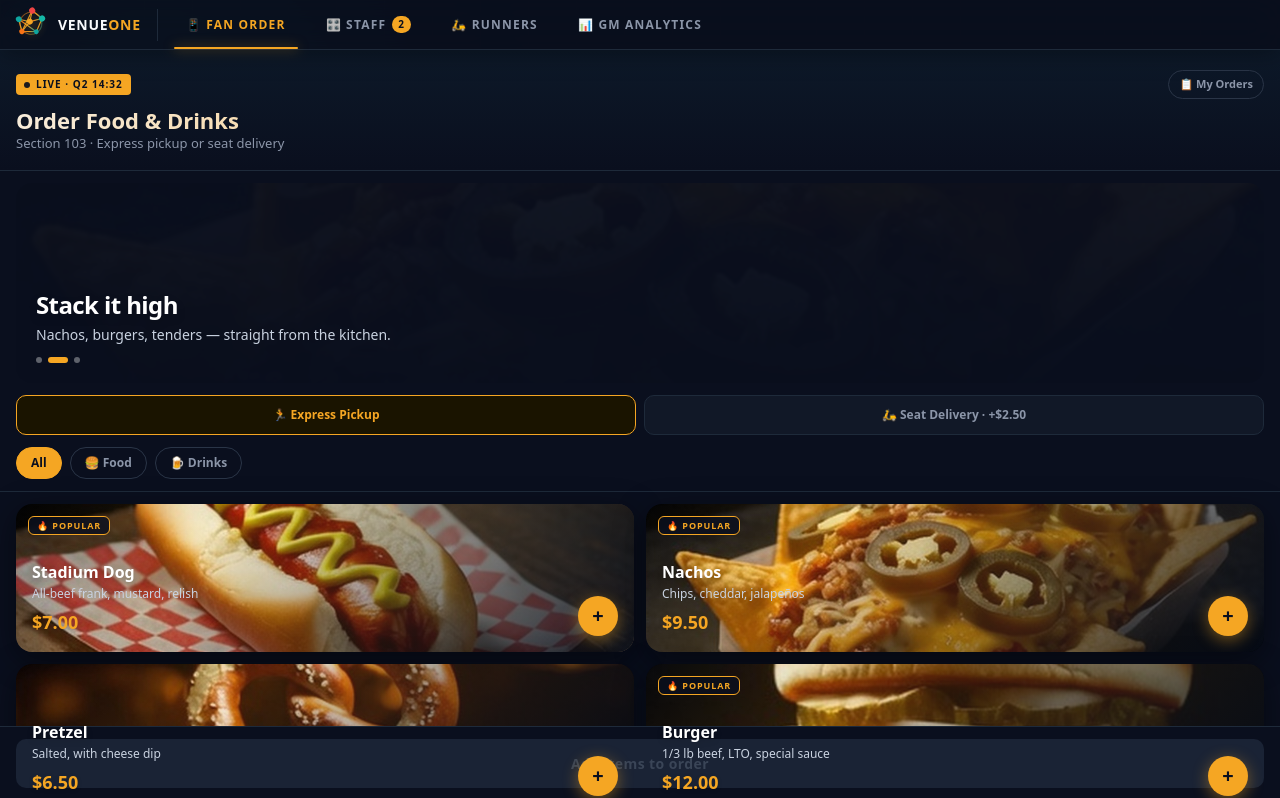
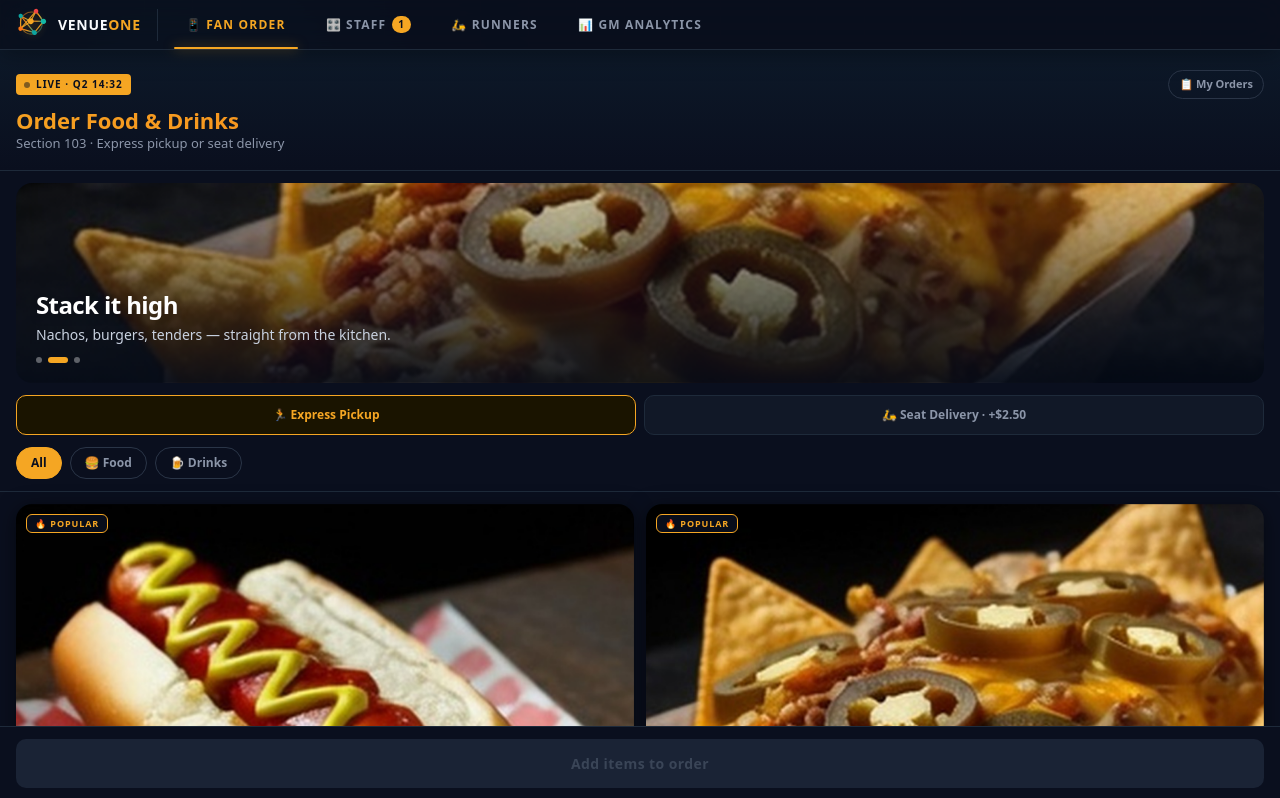
Before and after one commit to smacgruder-web/VenueOne, a React (Vite) app: page / in a window 1280 px wide. Shown: the top 798 px of the page. Built offline with nearby package versions, Linux system fonts and the light colour scheme.

Commit message:
Match reference mockup: photo-on-top cards, no gradient washout

```diff
--- a/src/components/MenuItemCard.tsx
+++ b/src/components/MenuItemCard.tsx
@@ -13,13 +13,11 @@ interface MenuItemCardProps {
 }
 
 export default function MenuItemCard({ item, qty, index, onAdd, onInc, onDec }: MenuItemCardProps) {
-  const isDrink = item.cat === 'Drinks';
   const inCart = qty > 0;
 
   return (
     <motion.article
-      className={`menu-food-card relative overflow-hidden rounded-2xl ${inCart ? 'glow-accent ring-2 ring-[#F5A623]' : ''}`}
-      style={{ minHeight: 148 }}
+      className={`menu-food-card overflow-hidden rounded-2xl bg-[#0D1320] ${inCart ? 'glow-accent ring-2 ring-[#F5A623]' : ''}`}
       initial={{ opacity: 0, y: 20 }}
       animate={{ opacity: 1, y: 0 }}
       transition={{ delay: index * 0.05, duration: 0.35 }}
@@ -27,56 +25,45 @@ export default function MenuItemCard({ item, qty, index, onAdd, onInc, onDec }:
       whileTap={{ scale: 0.98 }}
       onClick={() => qty === 0 && onAdd()}
     >
+      <div className="relative aspect-[5/4] overflow-hidden bg-[#060C18]">
         <FoodImage
           src={item.image}
           alt={item.name}
           emoji={item.emoji}
-        className="absolute inset-0 h-full w-full object-cover"
+          className="h-full w-full object-cover"
         />
 
-      <div
-        className="absolute inset-0"
-        style={{
-          background: isDrink
-            ? 'linear-gradient(135deg, rgba(6,12,24,0.2) 0%, rgba(14,165,160,0.25) 40%, rgba(6,12,24,0.88) 100%)'
-            : 'linear-gradient(135deg, rgba(6,12,24,0.1) 0%, rgba(245,166,35,0.15) 30%, rgba(6,12,24,0.9) 100%)',
-        }}
-      />
-
-      {!isDrink && <div className="food-steam absolute top-2 right-4 opacity-25" aria-hidden />}
-      {isDrink && <div className="drink-frost absolute inset-0 opacity-20" aria-hidden />}
-
         {item.popular && (
-        <span className="absolute top-3 left-3 z-10 rounded-md border border-[#F5A623] bg-[#0A0F1Ecc] px-2 py-0.5 text-[9px] font-bold tracking-widest text-[#F5A623] backdrop-blur-sm">
+          <span className="absolute top-2.5 left-2.5 z-10 rounded-md border border-[#F5A623] bg-[#0A0F1Edd] px-2 py-0.5 text-[9px] font-bold tracking-widest text-[#F5A623] backdrop-blur-sm">
             🔥 POPULAR
           </span>
         )}
+      </div>
 
-      <div className="relative z-10 flex h-full min-h-[148px] flex-col justify-end p-4">
-        <div className="flex items-end justify-between gap-3">
+      <div className="flex items-center justify-between gap-2 px-3 py-2.5">
         <div className="min-w-0 flex-1">
-            <h3 className="text-base font-extrabold text-white drop-shadow-md">{item.name}</h3>
-            <p className="mt-0.5 line-clamp-1 text-xs text-[#C9D2E0]">{item.desc}</p>
-            <p className="mt-1.5 text-lg font-black text-[#F5A623] drop-shadow">{fmtMoney(item.price)}</p>
+          <h3 className="truncate text-sm font-extrabold text-white">{item.name}</h3>
+          <p className="mt-0.5 truncate text-[11px] text-[#8B95A8]">{item.desc}</p>
+          <p className="mt-1 text-sm font-bold text-white">{fmtMoney(item.price)}</p>
         </div>
 
         {qty > 0 ? (
           <div
-              className="flex shrink-0 items-center gap-2 rounded-full border border-[#F5A62355] bg-[#0A0F1Ecc] px-2 py-1 backdrop-blur-md"
+            className="flex shrink-0 items-center gap-1.5 rounded-full border border-[#F5A62355] bg-[#1A2335] px-1.5 py-1"
             onClick={(e) => e.stopPropagation()}
           >
             <motion.button
               type="button"
-                className="flex h-8 w-8 items-center justify-center rounded-full bg-[#1A2335] text-lg font-bold text-white"
+              className="flex h-7 w-7 items-center justify-center rounded-full bg-[#0A0F1E] text-base font-bold text-white"
               onClick={onDec}
               whileTap={{ scale: 0.9 }}
             >
               −
             </motion.button>
-              <span className="min-w-[20px] text-center text-sm font-bold">{qty}</span>
+            <span className="min-w-[18px] text-center text-xs font-bold">{qty}</span>
             <motion.button
               type="button"
-                className="flex h-8 w-8 items-center justify-center rounded-full bg-[#F5A623] text-lg font-bold text-[#0A0F1E]"
+              className="flex h-7 w-7 items-center justify-center rounded-full bg-[#F5A623] text-base font-bold text-[#0A0F1E]"
               onClick={onInc}
               whileTap={{ scale: 0.9 }}
             >
@@ -85,15 +72,14 @@ export default function MenuItemCard({ item, qty, index, onAdd, onInc, onDec }:
           </div>
         ) : (
           <motion.div
-              className="flex h-10 w-10 shrink-0 items-center justify-center rounded-full bg-[#F5A623] text-xl font-bold text-[#0A0F1E] shadow-lg"
-              style={{ boxShadow: '0 4px 16px rgba(245,166,35,0.45)' }}
-              whileHover={{ scale: 1.1 }}
+            className="flex h-9 w-9 shrink-0 items-center justify-center rounded-full bg-[#F5A623] text-lg font-bold text-[#0A0F1E]"
+            style={{ boxShadow: '0 4px 14px rgba(245,166,35,0.4)' }}
+            whileHover={{ scale: 1.08 }}
           >
             +
           </motion.div>
         )}
       </div>
-      </div>
     </motion.article>
   );
 }
--- a/src/index.css
+++ b/src/index.css
@@ -121,12 +121,19 @@ body {
 
 .menu-food-card {
   cursor: pointer;
-  box-shadow: 0 8px 32px rgba(0,0,0,0.45);
-  transition: box-shadow 0.3s ease;
+  box-shadow: 0 4px 20px rgba(0, 0, 0, 0.5);
+  transition: box-shadow 0.3s ease, transform 0.3s ease;
+}
+
+.menu-food-card img {
+  image-rendering: auto;
+  -webkit-backface-visibility: hidden;
+  backface-visibility: hidden;
+  transform: translateZ(0);
 }
 
 .menu-food-card:hover {
-  animation: warm-pulse 2s ease-in-out infinite;
+  box-shadow: 0 8px 28px rgba(0, 0, 0, 0.55), 0 0 0 1px rgba(245, 166, 35, 0.12);
 }
 
 .cat-pill-food.cat-active {
--- a/src/views/FanView.tsx
+++ b/src/views/FanView.tsx
@@ -335,7 +335,7 @@ export default function FanView({ onOrder, orders, fanIdentity }: FanViewProps)
               </button>
             ))}
           </div>
-          <div className="grid grid-cols-1 gap-3 px-4 py-3 sm:grid-cols-2">
+          <div className="grid grid-cols-2 gap-2.5 px-4 py-3 sm:gap-3">
             {filtered.map((item, index) => {
               const qty = cart[item.id] || 0;
               return (
```
Lines whose indentation alone changed are shown as unchanged.
